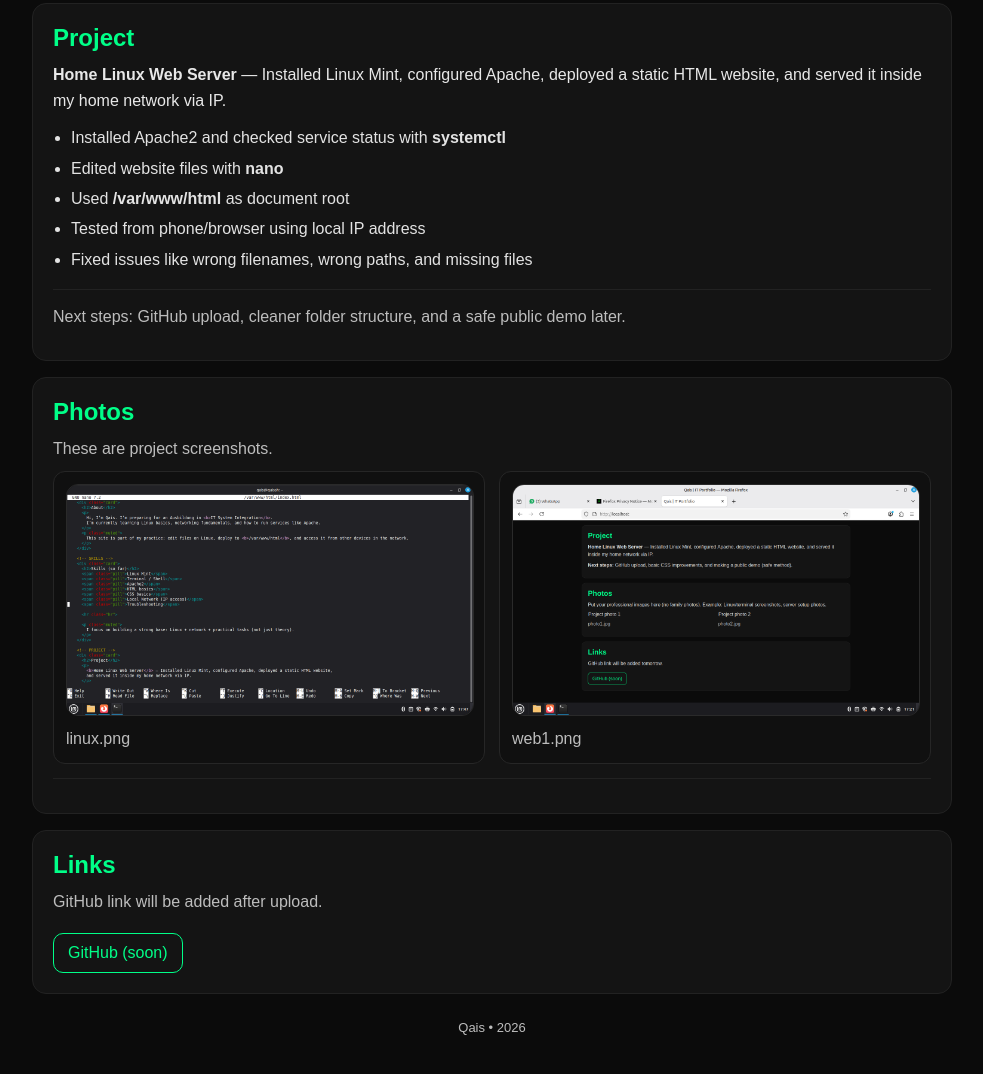
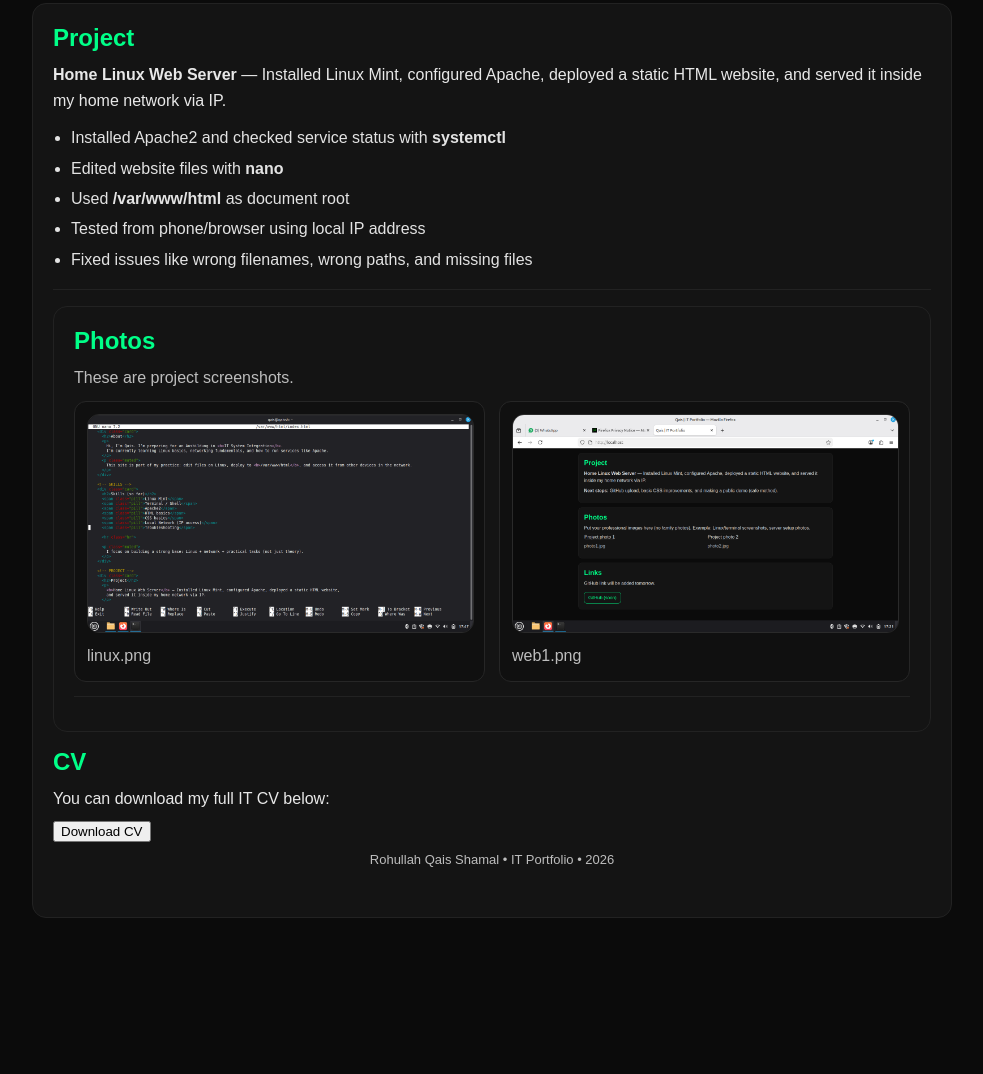
Before and after one commit to qaissh1/portfolio, a plain HTML site: page index.html in a window 1280 px wide. Shown: the part 677-1751 px from the top of the page, without its empty margins (148-1131 px from the left). After the commit the page ends 1635 px from the top, so only its background shows below. Drawn offline with Linux system fonts and the light colour scheme.

Commit message:
Added CV and updated portfolio

```diff
--- a/index.html
+++ b/index.html
@@ -133,10 +133,6 @@
 
       <hr class="hr">
 
-      <p class="muted">
-        Next steps: GitHub upload, cleaner folder structure, and a safe public demo later.
-      </p>
-    </div>
 
     <!-- PHOTOS -->
     <div class="card">
@@ -162,15 +158,16 @@
       </p>
     </div>
 
-    <!-- LINKS -->
-    <div class="card">
-      <h2>Links</h2>
-      <p class="muted">GitHub link will be added after upload.</p>
-      <a class="btn" href="#">GitHub (soon)</a>
-    </div>
+     <section>
+  <h2>CV</h2>
+  <p>You can download my full IT CV below:</p>
+  <a href="cv.pdf" target="_blank">
+    <button>Download CV</button>
+  </a>
+</section>
 
     <div class="muted" style="text-align:center; padding:10px 0 30px; font-size:13px;">
-      Qais • 2026
+    Rohullah Qais Shamal • IT Portfolio • 2026
     </div>
 
   </div>
```
Also changed, not shown: 1 other file.
